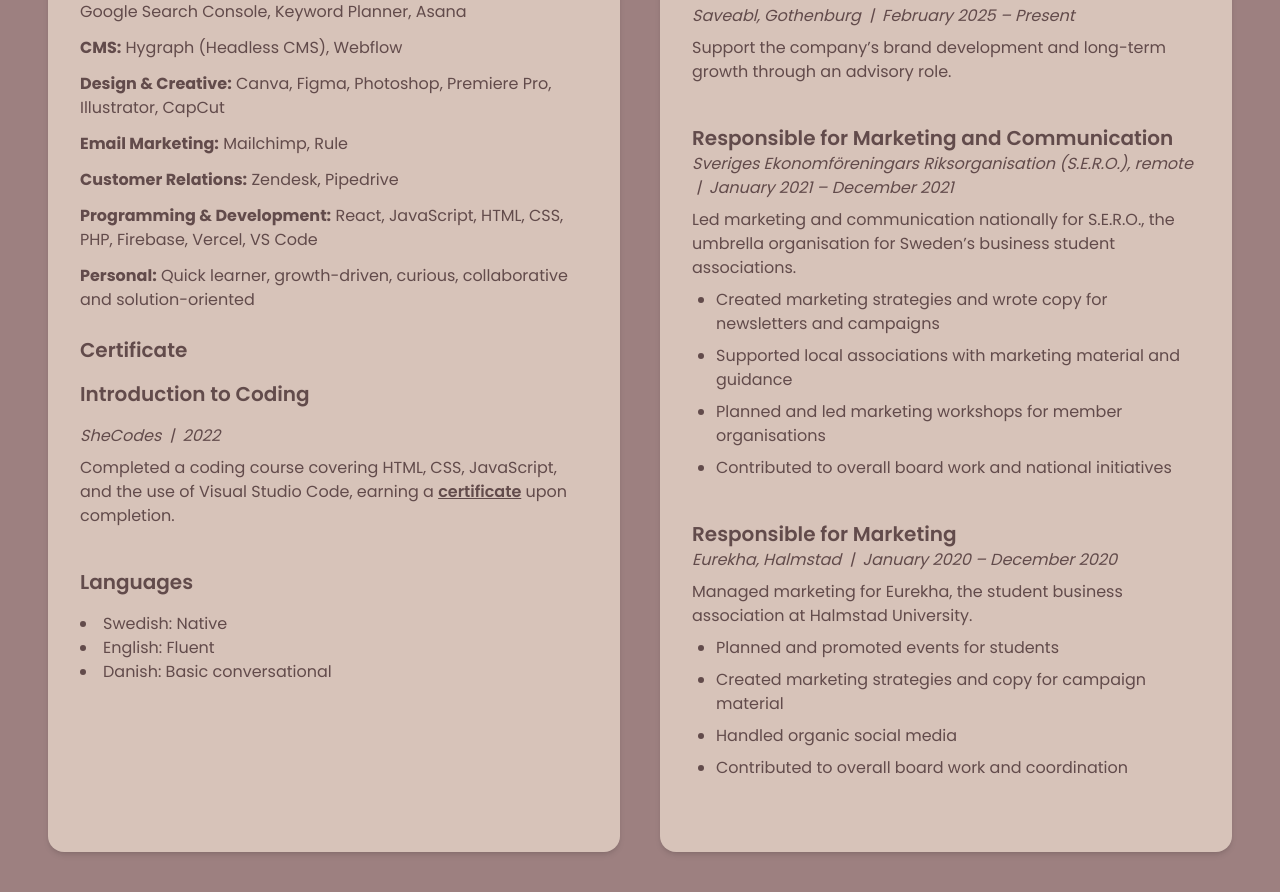
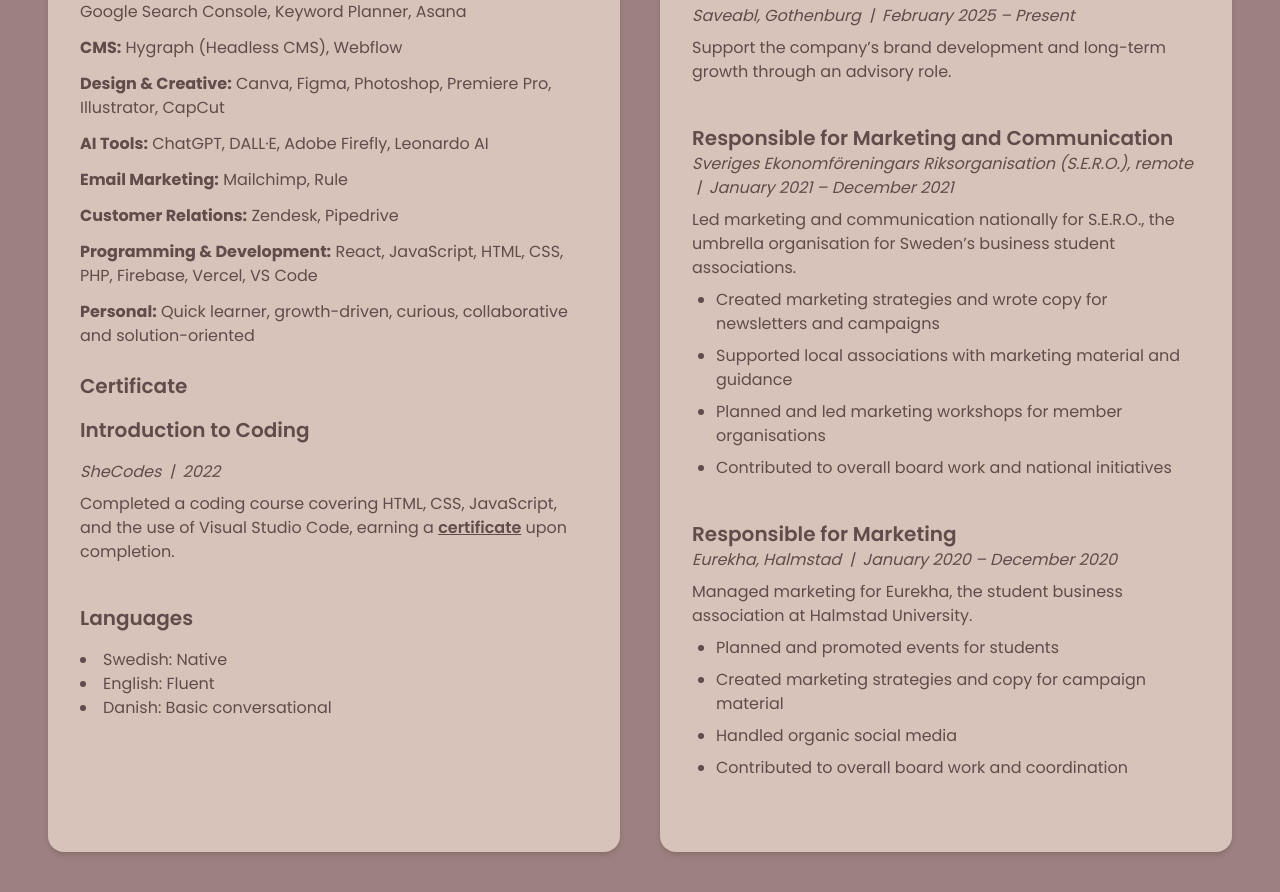
Before and after one commit to louisefor/portfolio, a Next.js app: page /about in a window 1280 px wide. Shown: the part 2480-3372 px from the top of the page. Built offline with nearby package versions, Linux system fonts and the light colour scheme.

Commit message:
Uppdaterade favicon

```diff
--- a/app/about/components/CVsection.tsx
+++ b/app/about/components/CVsection.tsx
@@ -159,6 +159,7 @@
     <li><strong>Marketing Tools & Analytics:</strong> GA4, Meta Ads Manager, SEMrush, Google Search Console, Keyword Planner, Asana</li>
     <li><strong>CMS:</strong> Hygraph (Headless CMS), Webflow</li>
     <li><strong>Design & Creative:</strong> Canva, Figma, Photoshop, Premiere Pro, Illustrator, CapCut</li>
+    <li><strong>AI Tools:</strong> ChatGPT, DALL·E, Adobe Firefly, Leonardo AI</li>
     <li><strong>Email Marketing:</strong> Mailchimp, Rule</li>
     <li><strong>Customer Relations:</strong> Zendesk, Pipedrive</li>
     <li><strong>Programming & Development:</strong> React, JavaScript, HTML, CSS, PHP, Firebase, Vercel, VS Code</li>
```
